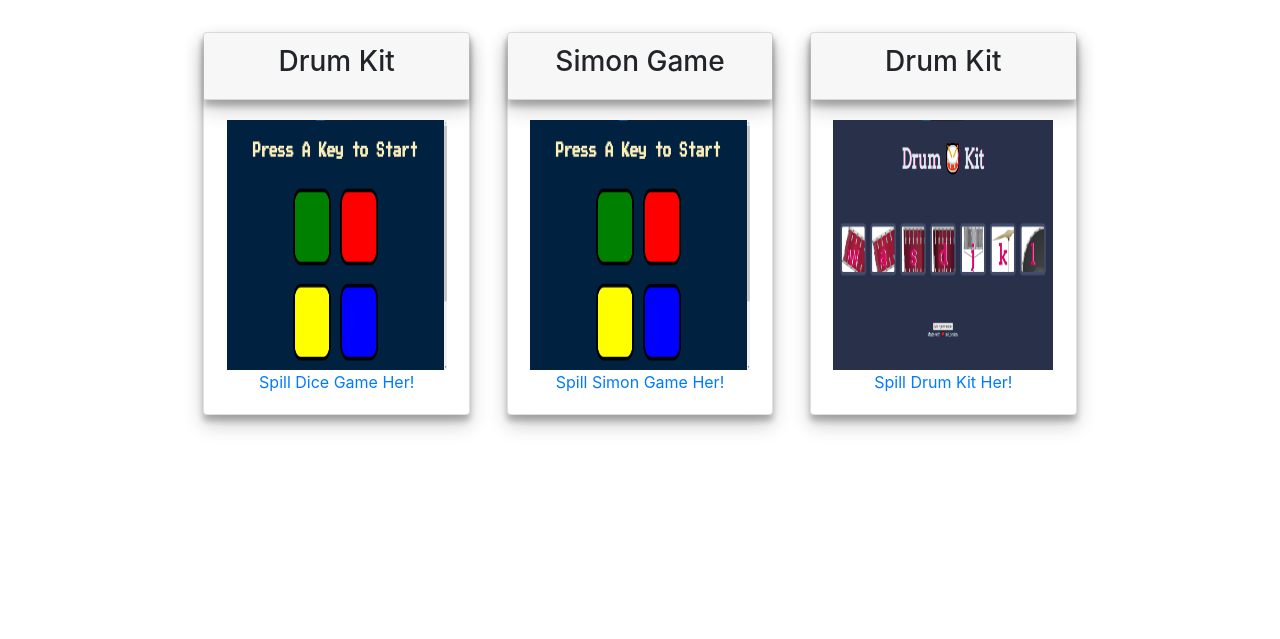
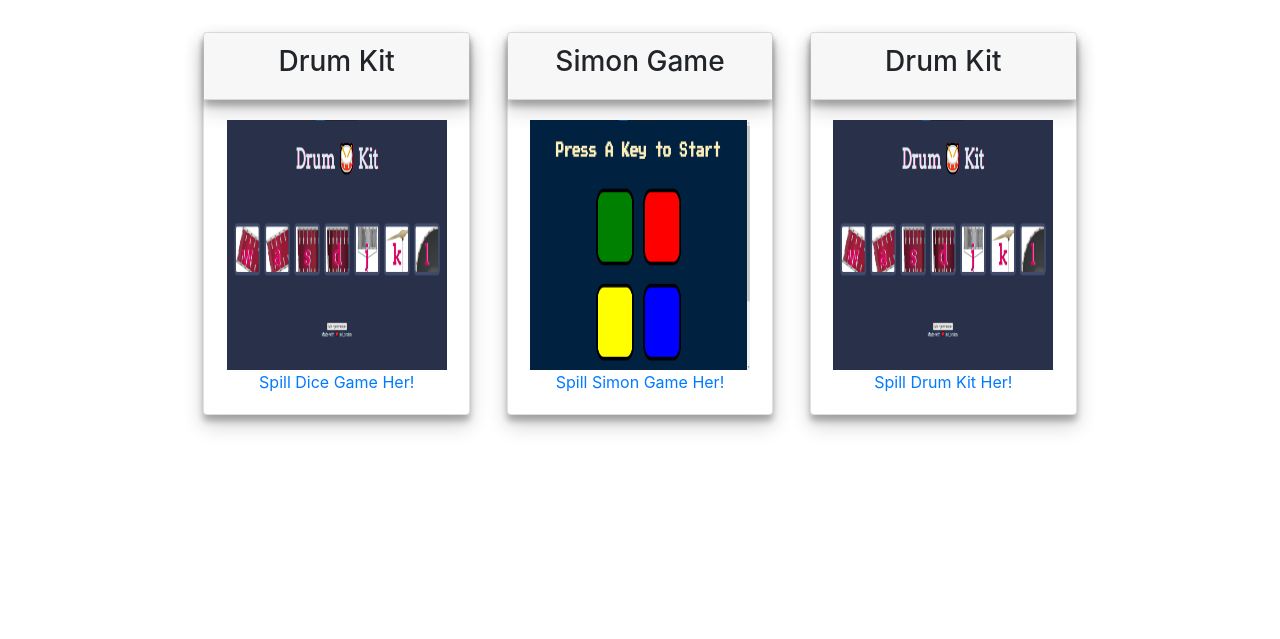
Before and after one commit to daniboy005/Hjemmeside2, a plain HTML site: page index.html in a window 1280 px wide. Shown: the part 2249-2888 px from the top of the page. Drawn offline with nearby package versions, Linux system fonts and the light colour scheme; a web font is replaced by a local one.

Commit message:
Update index.html

```diff
--- a/index.html
+++ b/index.html
@@ -194,7 +194,7 @@
                   <h3>Drum Kit</h3>
                 </div>
                 <div class="card-body">
-                 <img src="Images/simon game.png"
+                 <img src="Images/drum kiit.png"
                  width="220px" height="250px">
                   <a href="file:///C:/Users/Daniel%20Olsen%20Haugen/OneDrive%20-%20Viken%20fylkeskommune/Programmering/Boss%20Level%201%20-%20The%20Dice%20Game/dice.html" target="_blank">Spill Dice Game Her!</button></a>
                 </div>
```
